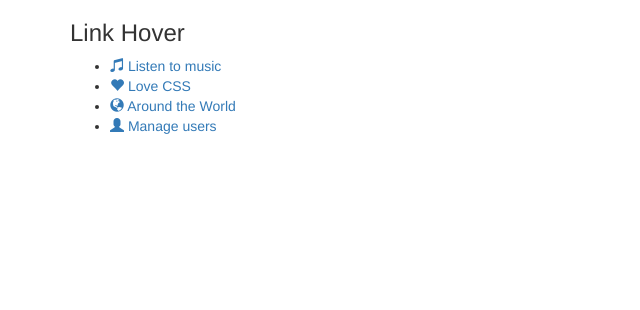
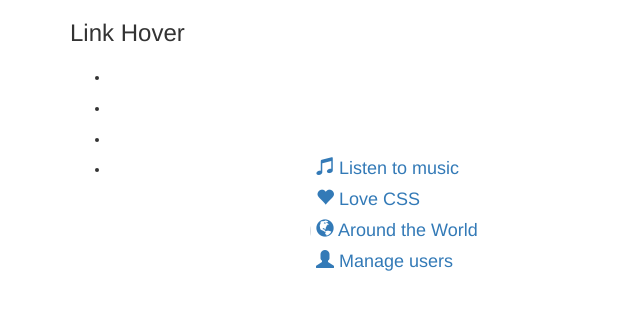
Before and after one commit to alaabadran/css3-animation, a plain HTML site: page index.html in a window 1280 px wide. Shown: the whole page, without its empty margins (0-640 px from the left). Drawn offline with nearby package versions, Linux system fonts and the light colour scheme.

Commit message:
Fix html

```diff
--- a/index.html
+++ b/index.html
@@ -4,7 +4,7 @@
 		<meta charset='utf-8'>
 		<title>CSS3 Animations by Alaa Badran</title>
 		<link href="http://netdna.bootstrapcdn.com/bootstrap/3.1.1/css/bootstrap.min.css" rel="stylesheet">
-		<link rel="./animations.css" rel="stylesheet" type="text/css" />
+		<link href="./animations.css" rel="stylesheet" type="text/css" />
 	</head>
 	<body>
 		<div class="container">
```
Also changed, not shown: 1 other file.
